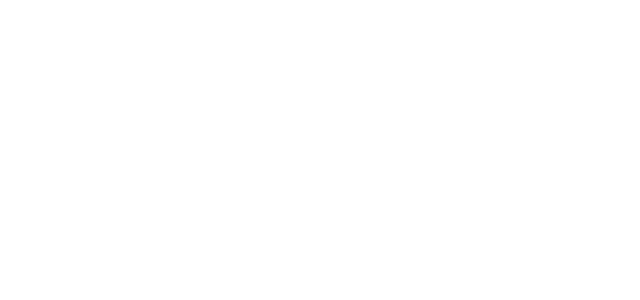
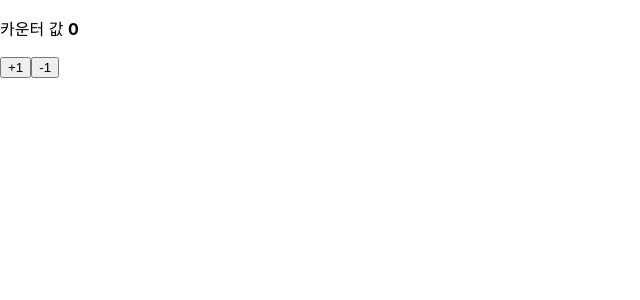
Before and after one commit to JuwoongKim/getting-familer-with-react, a React (Create React App) app: page / in a window 1280 px wide. Shown: the top 300 px of the page, without its empty margins (0-640 px from the left). Built offline with nearby package versions, Linux system fonts and the light colour scheme.

Commit message:
userState로 Counter 구현해보기

```diff
--- a/src/index.js
+++ b/src/index.js
@@ -3,13 +3,12 @@ import ReactDOM from 'react-dom/client';
 import './index.css';
 import App from './App';
 import reportWebVitals from './reportWebVitals';
-import Library from './section/001/Library';
-import NotificationList from './section/002/NotificationList';
+import Counter from './section/003/Counter';
 
 const root = ReactDOM.createRoot(document.getElementById('root'));
 root.render(
   <React.StrictMode>
-    <NotificationList/>
+    <Counter/>
   </React.StrictMode>
 );
 
--- /dev/null
+++ b/src/section/003/Counter.js
@@ -0,0 +1,18 @@
+import React, { useState } from "react";
+
+
+const Counter = () => {
+    const [value, setValue] = useState(0);
+
+    return (
+        <div>
+            <p>
+                카운터 값 <b>{value}</b>
+            </p>
+            <button onClick={() => setValue(prev => prev + 1)}>+1</button>
+            <button onClick={() => setValue(value - 1)}>-1</button>
+        </div>
+    );
+}
+
+export default Counter;
```
